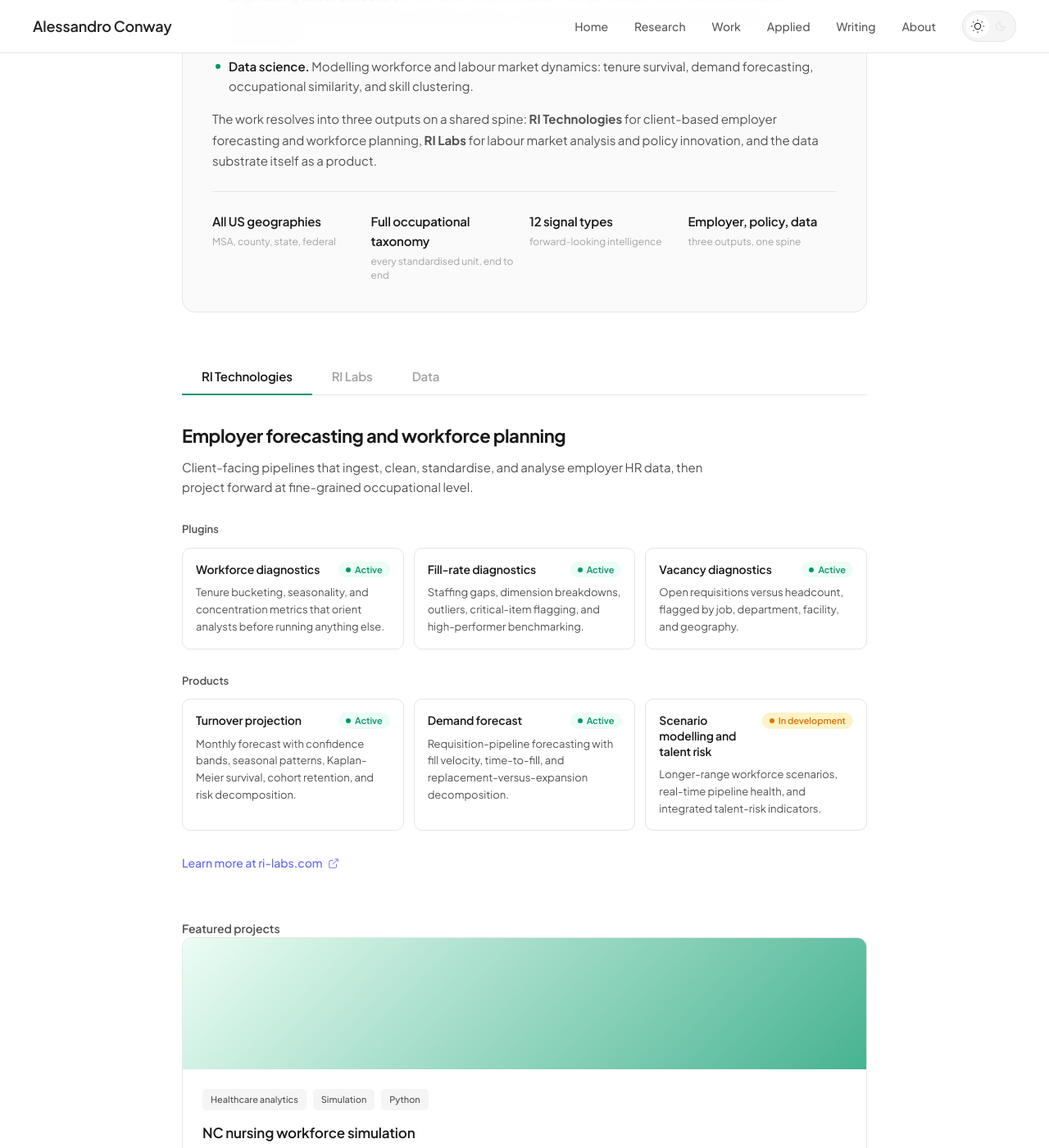
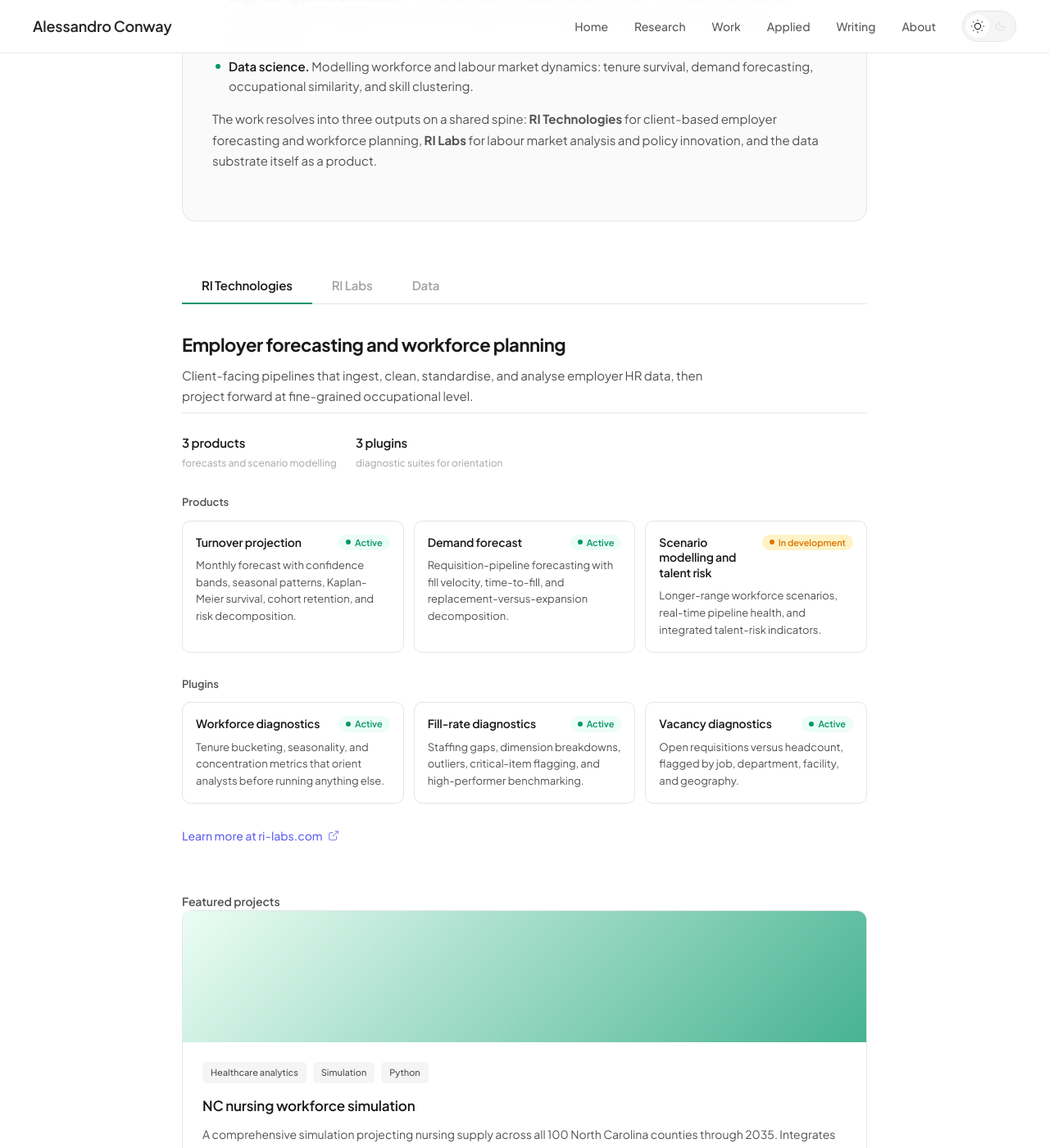
Before and after one commit to conway1521/conway1521.github.io, a Jekyll site: the page built from work.html, in a window 1280 px wide and 1400 px high, scrolled down 654 px. Shown: the whole window at 82% size. Built offline with Jekyll 4.4.1, drawn with Linux system fonts in a browser that asks for light colours.

Commit message:
Expand /work from latest lake state: tab stats, Products above Plugins, new Data tiers, Skills Blueprint

```diff
--- a/work.html
+++ b/work.html
@@ -26,13 +26,6 @@
         </ul>
         <p>The work resolves into three outputs on a shared spine: <strong>RI Technologies</strong> for client-based employer forecasting and workforce planning, <strong>RI Labs</strong> for labour market analysis and policy innovation, and the data substrate itself as a product.</p>
     </div>
-
-    <div class="scope-row">
-        <div class="scope-item"><strong>All US geographies</strong><span>MSA, county, state, federal</span></div>
-        <div class="scope-item"><strong>Full occupational taxonomy</strong><span>every standardised unit, end to end</span></div>
-        <div class="scope-item"><strong>12 signal types</strong><span>forward-looking intelligence</span></div>
-        <div class="scope-item"><strong>Employer, policy, data</strong><span>three outputs, one spine</span></div>
-    </div>
 </section>
 
 <section class="chain-section" id="chains">
@@ -46,14 +39,9 @@
         <div class="chain-header">
             <h2 class="chain-title">Employer forecasting and workforce planning</h2>
             <p class="chain-tagline">Client-facing pipelines that ingest, clean, standardise, and analyse employer HR data, then project forward at fine-grained occupational level.</p>
-        </div>
-
-        <div class="chain-tier">
-            <h3 class="tier-label">Plugins</h3>
-            <div class="chain-grid">
-                <article class="chain-card"><div class="chain-card-head"><h4>Workforce diagnostics</h4><span class="status-pill active">Active</span></div><p>Tenure bucketing, seasonality, and concentration metrics that orient analysts before running anything else.</p></article>
-                <article class="chain-card"><div class="chain-card-head"><h4>Fill-rate diagnostics</h4><span class="status-pill active">Active</span></div><p>Staffing gaps, dimension breakdowns, outliers, critical-item flagging, and high-performer benchmarking.</p></article>
-                <article class="chain-card"><div class="chain-card-head"><h4>Vacancy diagnostics</h4><span class="status-pill active">Active</span></div><p>Open requisitions versus headcount, flagged by job, department, facility, and geography.</p></article>
+            <div class="scope-row tab-stats">
+                <div class="scope-item"><strong>3 products</strong><span>forecasts and scenario modelling</span></div>
+                <div class="scope-item"><strong>3 plugins</strong><span>diagnostic suites for orientation</span></div>
             </div>
         </div>
 
@@ -66,20 +54,24 @@
             </div>
         </div>
 
+        <div class="chain-tier">
+            <h3 class="tier-label">Plugins</h3>
+            <div class="chain-grid">
+                <article class="chain-card"><div class="chain-card-head"><h4>Workforce diagnostics</h4><span class="status-pill active">Active</span></div><p>Tenure bucketing, seasonality, and concentration metrics that orient analysts before running anything else.</p></article>
+                <article class="chain-card"><div class="chain-card-head"><h4>Fill-rate diagnostics</h4><span class="status-pill active">Active</span></div><p>Staffing gaps, dimension breakdowns, outliers, critical-item flagging, and high-performer benchmarking.</p></article>
+                <article class="chain-card"><div class="chain-card-head"><h4>Vacancy diagnostics</h4><span class="status-pill active">Active</span></div><p>Open requisitions versus headcount, flagged by job, department, facility, and geography.</p></article>
+            </div>
+        </div>
+
     </div>
 
     <div class="tab-pane" id="ri-labs-pane" role="tabpanel">
         <div class="chain-header">
             <h2 class="chain-title">Labour market analysis and policy innovation</h2>
             <p class="chain-tagline">Macro and meso analytics for state policymakers and economists, covering every occupation across the US at every depth of geography. Scoring opportunity, mapping skill transitions, and reading forward-looking signals.</p>
-        </div>
-
-        <div class="chain-tier">
-            <h3 class="tier-label">Plugins</h3>
-            <div class="chain-grid">
-                <article class="chain-card"><div class="chain-card-head"><h4>Opportunity scoring</h4><span class="status-pill active">Active</span></div><p>Five-pillar score across 250-plus occupations: demand, mobility, growth, automation durability, and job quality.</p></article>
-                <article class="chain-card"><div class="chain-card-head"><h4>Skill-similarity mapping</h4><span class="status-pill active">Active</span></div><p>Cosine-similarity matrix between every occupation pair, derived from skills, knowledge, and work activities.</p></article>
-                <article class="chain-card"><div class="chain-card-head"><h4>Migration flows</h4><span class="status-pill dev">In development</span></div><p>Net talent flows between states and metros, layered onto the same occupational backbone.</p></article>
+            <div class="scope-row tab-stats">
+                <div class="scope-item"><strong>3 products</strong><span>state-level analyses and decision tools</span></div>
+                <div class="scope-item"><strong>3 plugins</strong><span>scoring and mapping methodology</span></div>
             </div>
         </div>
 
@@ -88,7 +80,16 @@
             <div class="chain-grid">
                 <article class="chain-card"><div class="chain-card-head"><h4>Transition pathways</h4><span class="status-pill active">Active</span></div><p>For each occupation, reachable destinations filtered by credential gates, wage premiums, and forward-looking market signals.</p></article>
                 <article class="chain-card"><div class="chain-card-head"><h4>State economy dashboards</h4><span class="status-pill dev">In development</span></div><p>Per-state view across macro indicators, competitiveness, industry rollups, retirement risk, wage inequality, supply-demand balance, and cross-state benchmarks.</p></article>
-                <article class="chain-card"><div class="chain-card-head"><h4>Skills-first labour market</h4><span class="status-pill dev">In development</span></div><p>Reframing the unit of analysis from occupations to roles and skills, then mapping back to occupational pathways.</p></article>
+                <article class="chain-card"><div class="chain-card-head"><h4>Skills Blueprint</h4><span class="status-pill dev">In development</span></div><p>Reframes the labour market at the task level, with skills as the production input and AI as substituting capital. Four components on one calibrated engine: Skills Clusters, Skills DNA, Tasks Atlas, and a scenario simulator with credential and training overlay. Persona views for workforce boards, training providers, and policymakers.</p></article>
+            </div>
+        </div>
+
+        <div class="chain-tier">
+            <h3 class="tier-label">Plugins</h3>
+            <div class="chain-grid">
+                <article class="chain-card"><div class="chain-card-head"><h4>Opportunity scoring</h4><span class="status-pill active">Active</span></div><p>Five-pillar score across 250-plus occupations: demand, mobility, growth, automation durability, and job quality.</p></article>
+                <article class="chain-card"><div class="chain-card-head"><h4>Skill-similarity mapping</h4><span class="status-pill active">Active</span></div><p>Cosine-similarity matrix between every occupation pair, derived from skills, knowledge, and work activities.</p></article>
+                <article class="chain-card"><div class="chain-card-head"><h4>Migration flows</h4><span class="status-pill active">Active</span></div><p>Net talent flows between states and metros, layered onto the same occupational backbone.</p></article>
             </div>
         </div>
 
@@ -105,6 +106,10 @@
         <div class="chain-header">
             <h2 class="chain-title">Data intelligence layer</h2>
             <p class="chain-tagline">The substrate underneath both product chains. Federal, commercial, and academic sources reconciled at every occupation and every depth of geography, ready to power analysis at any level of detail.</p>
+            <div class="scope-row tab-stats">
+                <div class="scope-item"><strong>127 datasets</strong><span>across 12 domains</span></div>
+                <div class="scope-item"><strong>~135,000 contributors</strong><span>from ~40 federal, commercial, and academic sources</span></div>
+            </div>
         </div>
 
         <div class="chain-tier">
@@ -120,20 +125,40 @@
             <div class="chain-grid">
                 <article class="chain-card"><div class="chain-card-head"><h4>Federal ingestion</h4><span class="status-pill active">Active</span></div><p>Pipelines for federal labour, education, and economic statistics, refreshed on their native cadences.</p></article>
                 <article class="chain-card"><div class="chain-card-head"><h4>Commercial and academic integration</h4><span class="status-pill active">Active</span></div><p>Job postings, training provider feeds, and research datasets brought into the same shape as the federal sources.</p></article>
-                <article class="chain-card"><div class="chain-card-head"><h4>Reconciliation layer</h4><span class="status-pill active">Active</span></div><p>Crosswalks and identity resolution that turn fifteen-plus disjoint sources into one queryable spine.</p></article>
+                <article class="chain-card"><div class="chain-card-head"><h4>Reconciliation layer</h4><span class="status-pill active">Active</span></div><p>Crosswalks and identity resolution that turn ~40 disjoint sources into one queryable spine.</p></article>
             </div>
         </div>
 
         <div class="chain-tier">
-            <h3 class="tier-label">Public datasets</h3>
+            <h3 class="tier-label">Workforce and labour market</h3>
             <div class="chain-grid">
-                <article class="chain-card"><div class="chain-card-head"><h4>Workforce database</h4><span class="status-pill active">Active</span></div><p>Canonical occupational backbone joining fifteen-plus sources, with full crosswalks across occupations, industries, education, and credentials.</p></article>
-                <article class="chain-card"><div class="chain-card-head"><h4>Signals database</h4><span class="status-pill active">Active</span></div><p>Twelve signal types from labour market, fiscal, and macroeconomic feeds, rolled up to per-occupation, per-state market flags.</p></article>
+                <article class="chain-card"><div class="chain-card-head"><h4>Workforce database</h4><span class="status-pill active">Active</span></div><p>Canonical occupational backbone joining federal, commercial, and academic sources, with full crosswalks across occupations, industries, education, and credentials.</p></article>
+                <article class="chain-card"><div class="chain-card-head"><h4>Signals database</h4><span class="status-pill active">Active</span></div><p>15 signal types from labour market, fiscal, and macroeconomic feeds, rolled up to per-occupation, per-state market flags.</p></article>
                 <article class="chain-card"><div class="chain-card-head"><h4>Opportunity index scores</h4><span class="status-pill active">Active</span></div><p>Job opportunity index by occupation and geography, produced from the five-pillar scoring framework.</p></article>
                 <article class="chain-card"><div class="chain-card-head"><h4>Supply and demand ratios</h4><span class="status-pill active">Active</span></div><p>Occupational tightness at every depth of geography.</p></article>
-                <article class="chain-card"><div class="chain-card-head"><h4>Migration corridors</h4><span class="status-pill dev">In development</span></div><p>Worker flows between metros and states, layered onto the occupational backbone.</p></article>
-                <article class="chain-card"><div class="chain-card-head"><h4>Industry health</h4><span class="status-pill active">Active</span></div><p>Sectoral employment, wages, and concentration indicators.</p></article>
-                <article class="chain-card"><div class="chain-card-head"><h4>Training provider inventory</h4><span class="status-pill active">Active</span></div><p>Reconciled across eight sources, geocoded and credential-standardised. Currently healthcare, designed for all ~900 occupations.</p></article>
+                <article class="chain-card"><div class="chain-card-head"><h4>Migration corridors</h4><span class="status-pill active">Active</span></div><p>Worker flows between metros and states, with age-band breakdowns, layered onto the occupational backbone.</p></article>
+                <article class="chain-card"><div class="chain-card-head"><h4>Industry health</h4><span class="status-pill active">Active</span></div><p>Sectoral employment, wages, and concentration indicators across all 50 states plus DC.</p></article>
+                <article class="chain-card"><div class="chain-card-head"><h4>Federal investment</h4><span class="status-pill active">Active</span></div><p>USASpending awards classified across eleven program tiers covering workforce, education, research, infrastructure, economic development, and safety-net spending.</p></article>
+                <article class="chain-card"><div class="chain-card-head"><h4>County and metro series</h4><span class="status-pill active">Active</span></div><p>LAUS unemployment, BLS CES employment by industry, and ACS demographic detail at sub-state grain.</p></article>
+            </div>
+        </div>
+
+        <div class="chain-tier">
+            <h3 class="tier-label">Education, credentials, outcomes</h3>
+            <div class="chain-grid">
+                <article class="chain-card"><div class="chain-card-head"><h4>Training provider inventory</h4><span class="status-pill active">Active</span></div><p>National directory reconciled across eight sources, geocoded and credential-standardised. Currently healthcare, designed for all ~900 occupations.</p></article>
+                <article class="chain-card"><div class="chain-card-head"><h4>Postsecondary completions and earnings</h4><span class="status-pill active">Active</span></div><p>IPEDS completions by institution, CIP, and award level, joined to College Scorecard programme-level earnings outcomes.</p></article>
+                <article class="chain-card"><div class="chain-card-head"><h4>Registered apprenticeships</h4><span class="status-pill active">Active</span></div><p>RAPIDS programme registry and related training instruction provider network across all 50 states.</p></article>
+                <article class="chain-card"><div class="chain-card-head"><h4>Credential rosters</h4><span class="status-pill active">Active</span></div><p>NABCEP solar (~7,000 individual credential holders), NCEES engineering licensure, and CareerOneStop certifications and licenses.</p></article>
+                <article class="chain-card"><div class="chain-card-head"><h4>WIOA participant outcomes</h4><span class="status-pill active">Active</span></div><p>DOL ETA performance records aggregated by state, programme, and training SOC: Q2 and Q4 employment rates, credential attainment, and pre and post earnings.</p></article>
+            </div>
+        </div>
+
+        <div class="chain-tier">
+            <h3 class="tier-label">Sector and policy intelligence</h3>
+            <div class="chain-grid">
+                <article class="chain-card"><div class="chain-card-head"><h4>Sector intelligence</h4><span class="status-pill active">Active</span></div><p>84 indicators and ~141,000 observations across four anchor sectors (healthcare, manufacturing, energy, construction), in six standardised buckets: policy, utilisation, infrastructure, market structure, financial health, and benchmarks.</p></article>
+                <article class="chain-card"><div class="chain-card-head"><h4>Levers evidence base</h4><span class="status-pill active">Active</span></div><p>Structured registry of workforce-policy and programme-intervention findings: effect sizes, identification strategies, sample sizes, and evidence tiers, ready to ground simulator outputs in published research.</p></article>
             </div>
         </div>
 
```
